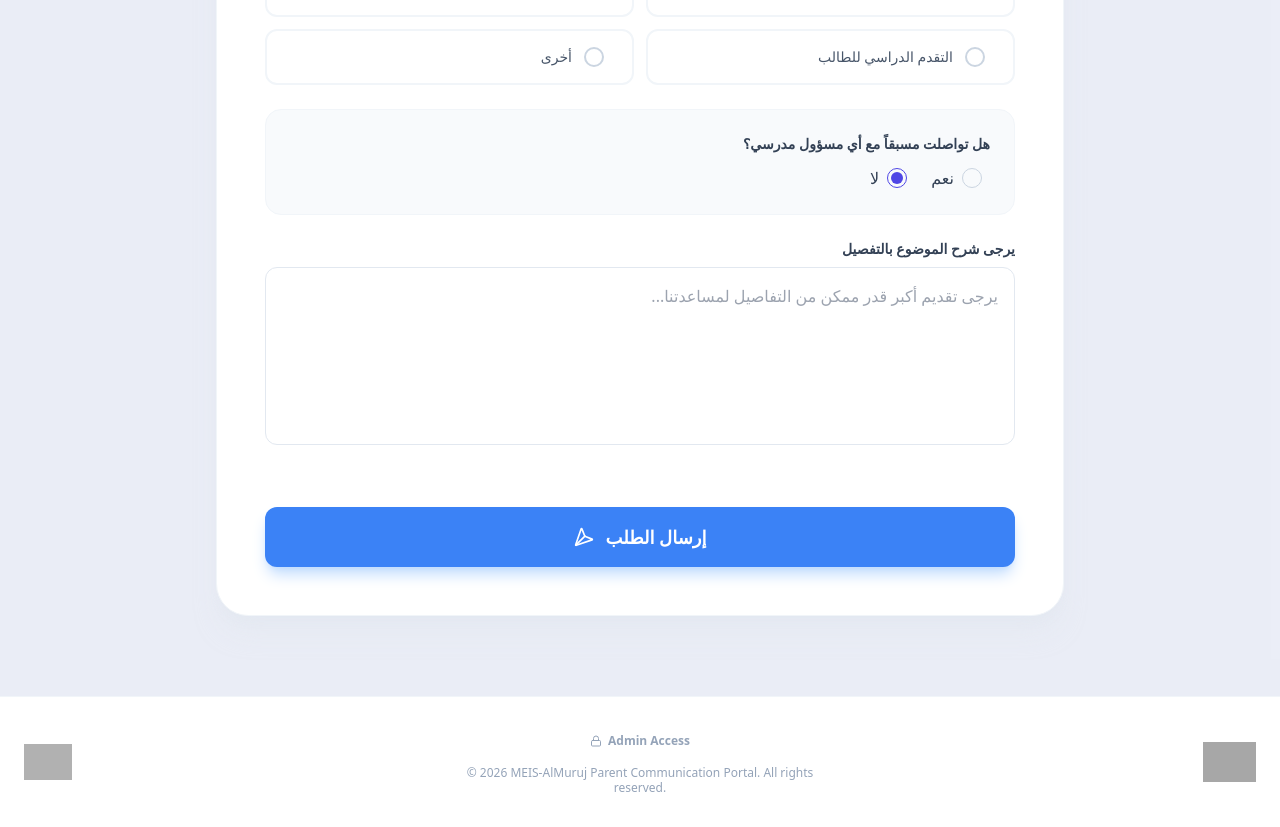
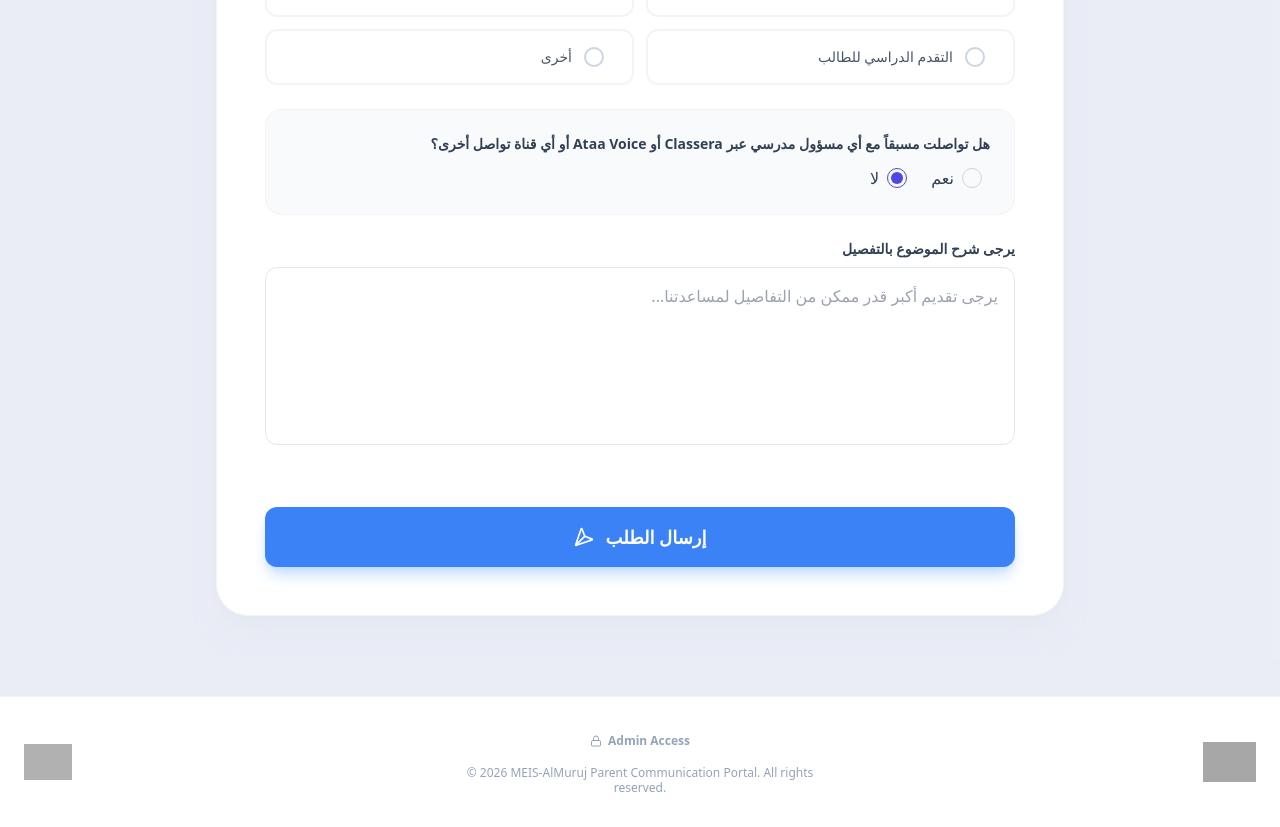
Before and after one commit to abdulrahman312/Meir-Parent-Communication, a React (Vite) app: page /#/request/academic in a window 1280 px wide. Shown: the part 1120-1947 px from the top of the page. Built offline with nearby package versions, Linux system fonts and the light colour scheme; grey boxes are pictures that could not be loaded.

Commit message:
feat: Enhance previous contact translation
Update the "previousContact" field's translation in both Arabic and English to include specific examples of communication channels. This provides clearer guidance to users regarding what constitutes previous contact with a school official.

```diff
--- a/translations.ts
+++ b/translations.ts
@@ -48,7 +48,7 @@ export const translations = {
       grade: "الصف",
       classSection: "الشعبة",
       reason: "سبب الطلب",
-      previousContact: "هل تواصلت مسبقاً مع أي مسؤول مدرسي؟",
+      previousContact: "هل تواصلت مسبقاً مع أي مسؤول مدرسي عبر Classera أو Ataa Voice أو أي قناة تواصل أخرى؟",
       officialName: "اسم المسؤول",
       officialNamePlaceholder: "مع من تحدثت؟",
       officialResponded: "هل استجاب المسؤول؟",
@@ -188,7 +188,7 @@ export const translations = {
       grade: "Grade",
       classSection: "Section",
       reason: "Reason for Request",
-      previousContact: "Have you previously contacted any school official?",
+      previousContact: "Have you previously contacted any school official through Classera, Ataa Voice or any other communication channel?",
       officialName: "Official Name",
       officialNamePlaceholder: "Who did you speak to?",
       officialResponded: "Did the official respond?",
```
